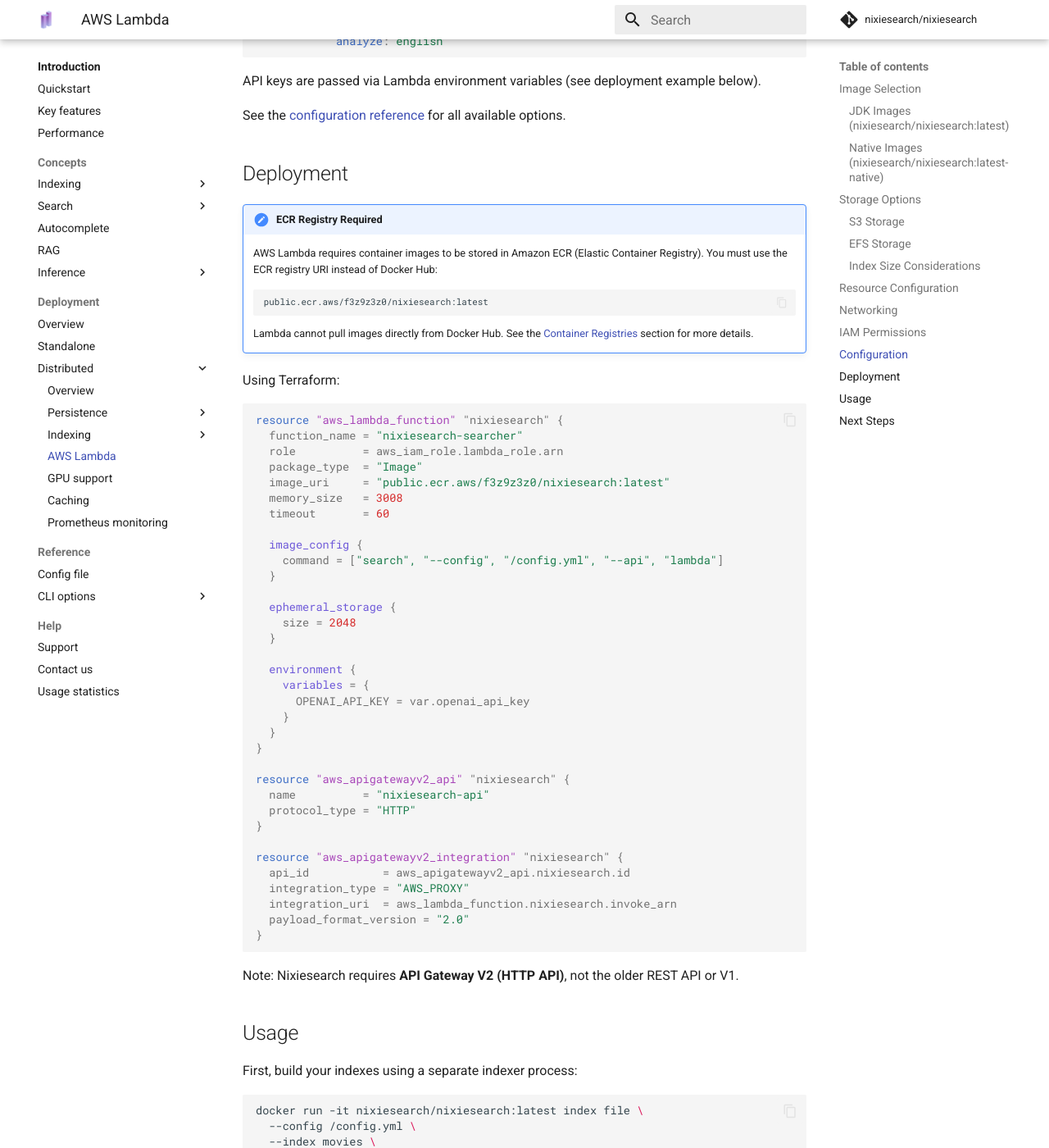
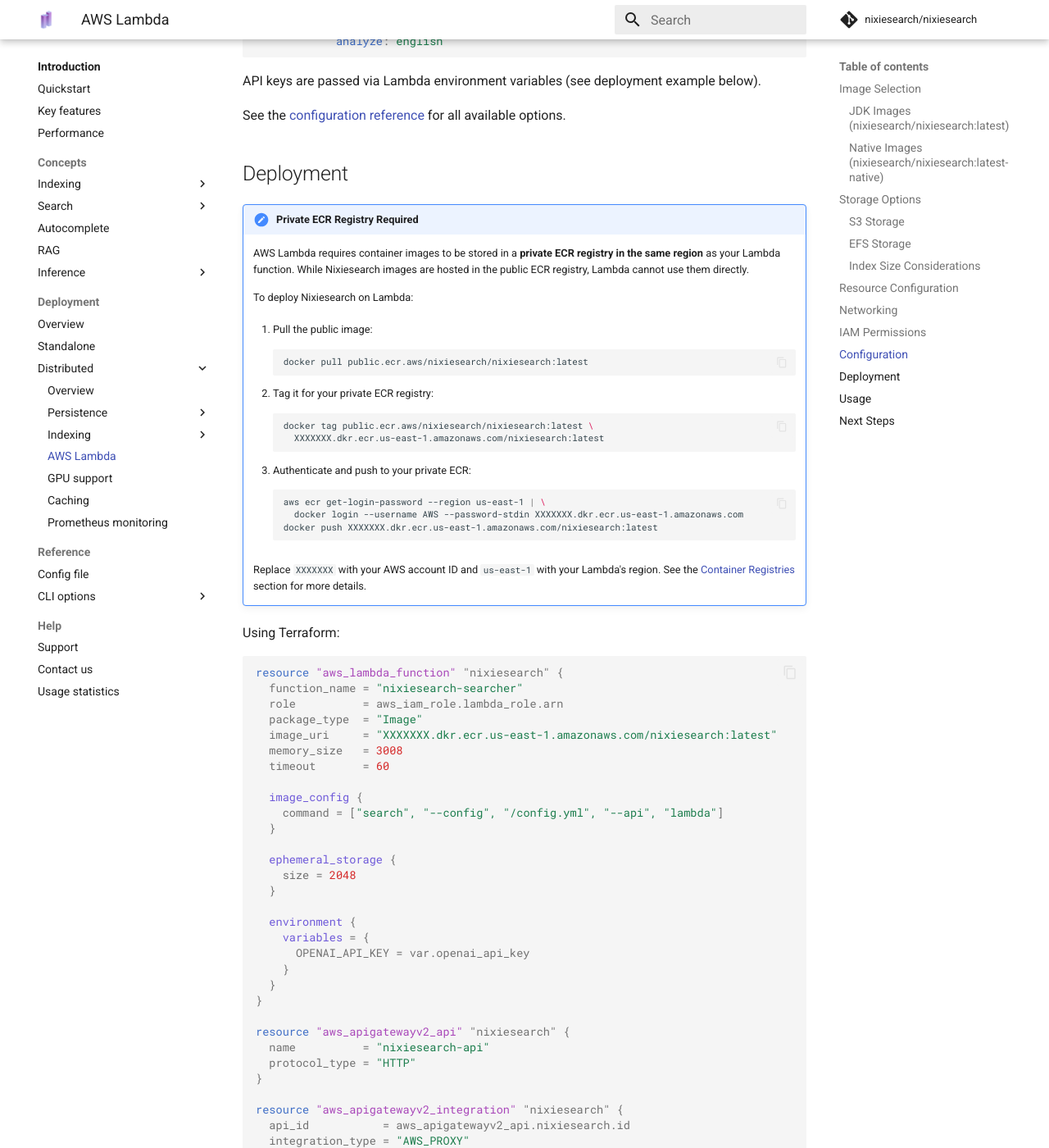
Before and after one commit to nixiesearch/nixiesearch, an MkDocs documentation site: the page built from docs/docs/deployment/distributed/lambda.md, in a window 1280 px wide and 1400 px high, scrolled down 4696 px. Shown: the whole window at 82% size. Built offline with MkDocs 1.6.1 and Material for MkDocs 9.7.7, drawn with Linux system fonts in a browser that asks for light colours; comment, search, counter and statistics services are not loaded.

Commit message:
doc: add note on private ECR for lambda

````diff
--- a/docs/docs/deployment/distributed/lambda.md
+++ b/docs/docs/deployment/distributed/lambda.md
@@ -204,14 +204,30 @@
 
 ## Deployment
 
-!!! note "ECR Registry Required"
-    AWS Lambda requires container images to be stored in Amazon ECR (Elastic Container Registry). You must use the ECR registry URI instead of Docker Hub:
+!!! note "Private ECR Registry Required"
+    AWS Lambda requires container images to be stored in a **private ECR registry in the same region** as your Lambda function. While Nixiesearch images are hosted in the public ECR registry, Lambda cannot use them directly.
 
-    ```
-    public.ecr.aws/f3z9z3z0/nixiesearch:latest
-    ```
+    To deploy Nixiesearch on Lambda:
 
-    Lambda cannot pull images directly from Docker Hub. See the [Container Registries](../overview.md#container-registries) section for more details.
+    1. Pull the public image:
+       ```bash
+       docker pull public.ecr.aws/nixiesearch/nixiesearch:latest
+       ```
+
+    2. Tag it for your private ECR registry:
+       ```bash
+       docker tag public.ecr.aws/nixiesearch/nixiesearch:latest \
+         XXXXXXX.dkr.ecr.us-east-1.amazonaws.com/nixiesearch:latest
+       ```
+
+    3. Authenticate and push to your private ECR:
+       ```bash
+       aws ecr get-login-password --region us-east-1 | \
+         docker login --username AWS --password-stdin XXXXXXX.dkr.ecr.us-east-1.amazonaws.com
+       docker push XXXXXXX.dkr.ecr.us-east-1.amazonaws.com/nixiesearch:latest
+       ```
+
+    Replace `XXXXXXX` with your AWS account ID and `us-east-1` with your Lambda's region. See the [Container Registries](../overview.md#container-registries) section for more details.
 
 Using Terraform:
 
@@ -220,7 +236,7 @@
   function_name = "nixiesearch-searcher"
   role          = aws_iam_role.lambda_role.arn
   package_type  = "Image"
-  image_uri     = "public.ecr.aws/f3z9z3z0/nixiesearch:latest"
+  image_uri     = "XXXXXXX.dkr.ecr.us-east-1.amazonaws.com/nixiesearch:latest"
   memory_size   = 3008
   timeout       = 60
 
````
Also changed, not shown: docs/docs/deployment/overview.md (+1 -1 lines), 1 other file.
